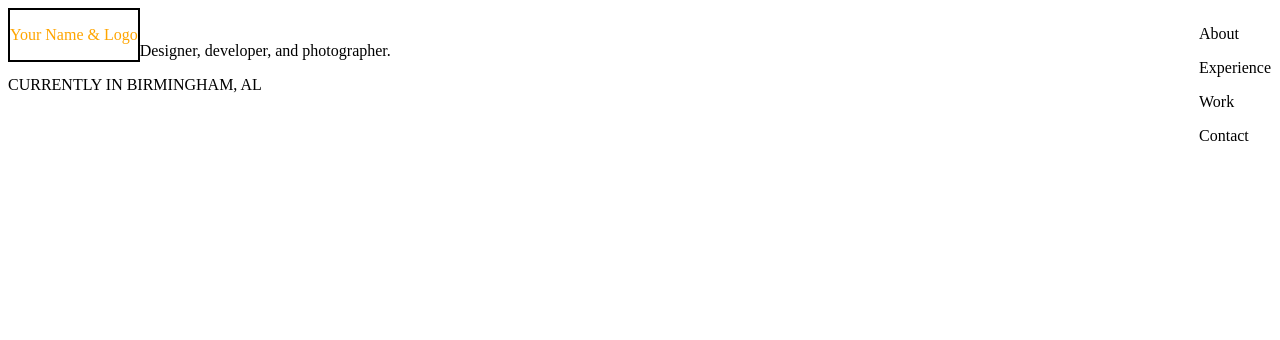
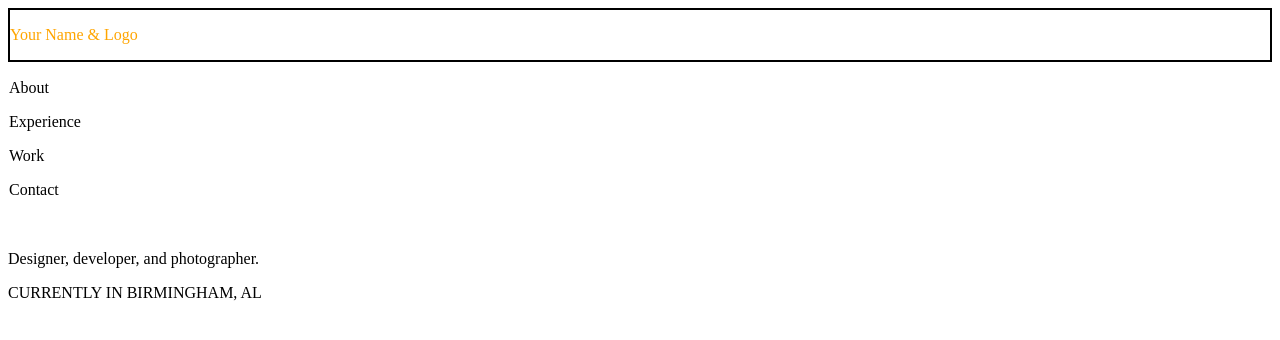
Before and after one commit to walterlee7/covalencelab1, a plain HTML site: page index.html in a window 1280 px wide. Drawn offline with Linux system fonts and the light colour scheme; files whose address does not match are found by name.

Commit message:
add files

```diff
--- a/lab1.css
+++ b/lab1.css
@@ -1,11 +1,11 @@
 .namelogo {
     color: orange;
     border: 2px solid black;
-    float: left;
+
 }
 
 .nav {
-    float: right;
+
     padding: 1px;
 
 }
```
Also changed, not shown: assets/Font/Playfair Display 700.ttf (added), assets/Font/PlayfairDisplay-Bold.otf (added), assets/Font/PlayfairDisplay-Bold.woff (added), assets/dribble.svg (added), assets/instagram.svg (added), assets/linkdarkgray.svg (added), assets/linkgray.svg (added), 1 other file.
